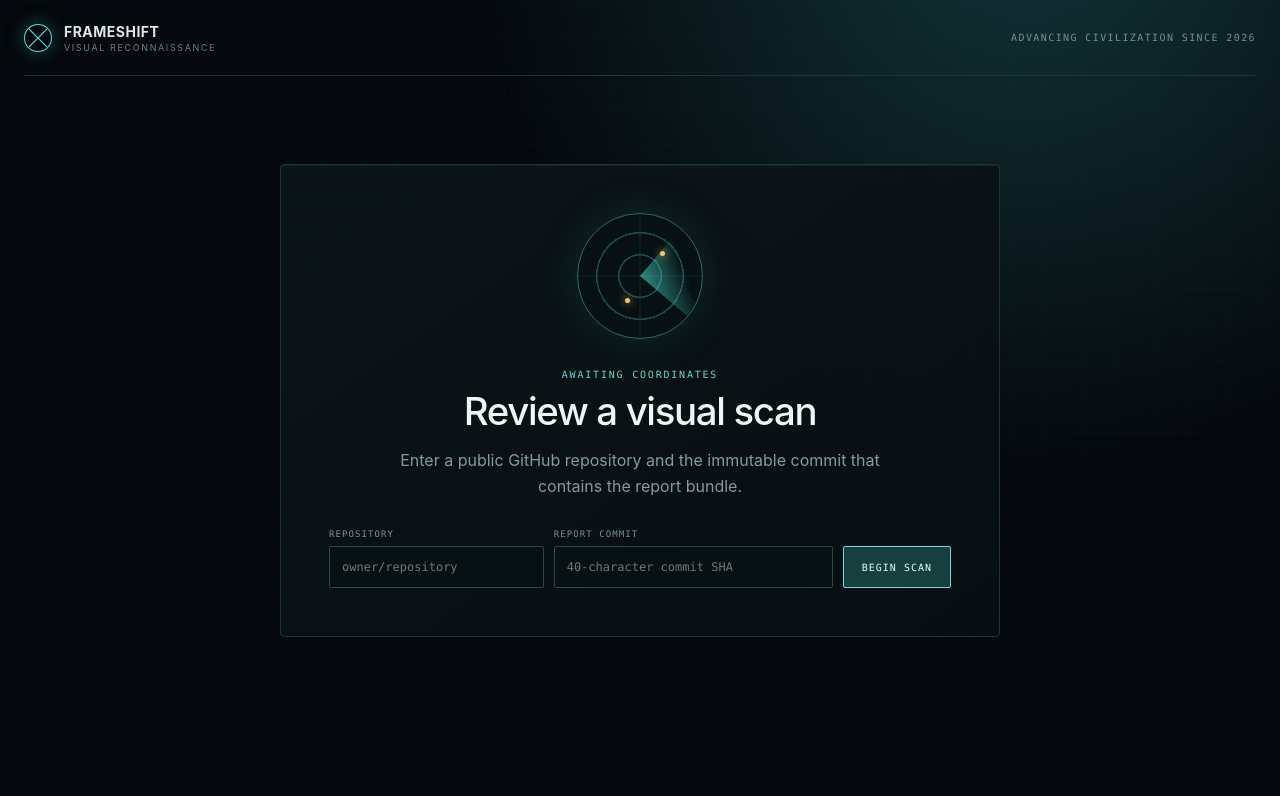
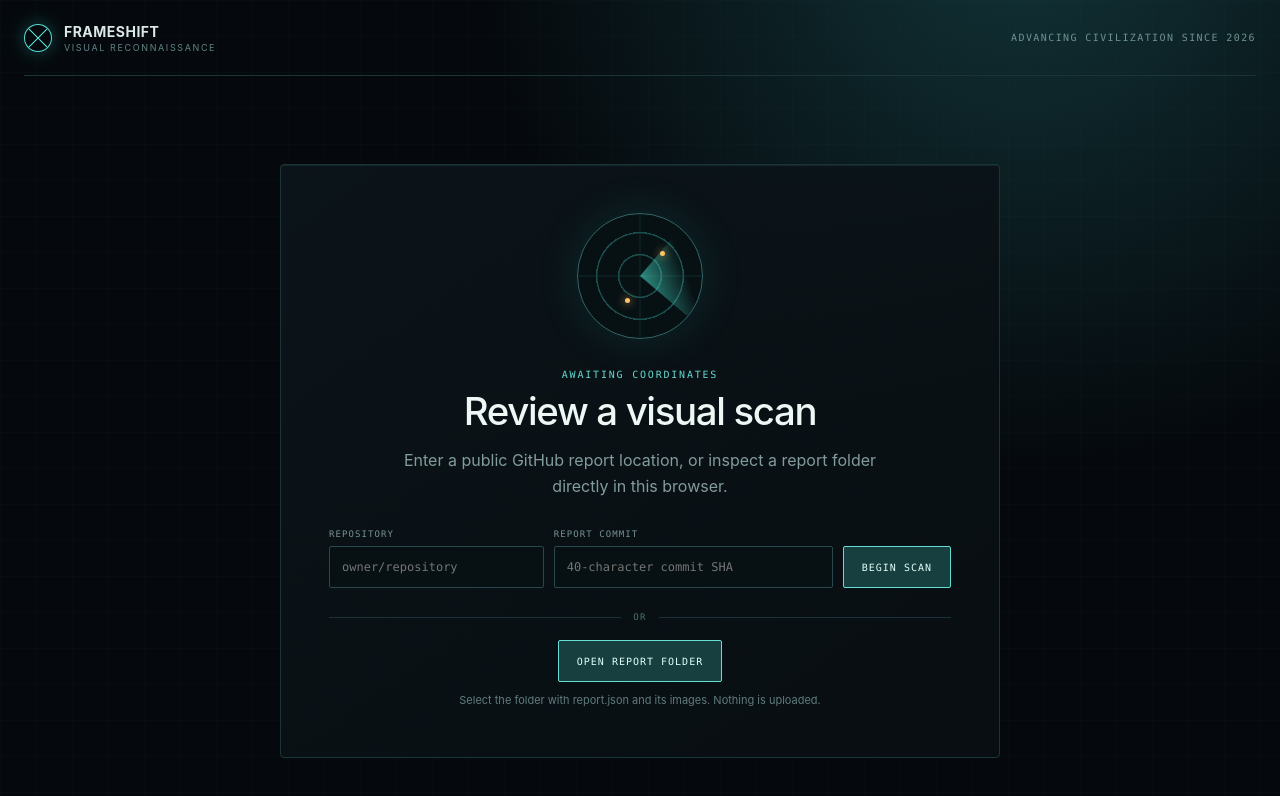
Before and after one commit to dcramer/frameshift, a React (Vite) app in the folder apps/web/: page / in a window 1280 px wide. Shown: the top 796 px of the page. Built offline with nearby package versions, Linux system fonts and the light colour scheme.

Commit message:
feat: open local report folders

```diff
--- a/apps/web/src/App.tsx
+++ b/apps/web/src/App.tsx
@@ -3,20 +3,24 @@ import {
   type VisualDiffFile,
   type VisualDiffReport,
 } from "@frameshift/report";
-import { FormEvent, useEffect, useMemo, useState } from "react";
+import { FormEvent, useEffect, useMemo, useRef, useState } from "react";
+
+import { readBrowserReport } from "./browser-report";
 
 import {
   imageUrl,
   parseScanSource,
   reportUrl,
-  type ScanSource,
+  type ImageSource,
 } from "./scan-source";
 
 type LoadState =
   | { kind: "empty" }
   | { kind: "error"; message: string }
   | { kind: "loading" }
-  | { kind: "ready"; report: VisualDiffReport; source: ScanSource };
+  | { kind: "ready"; report: VisualDiffReport; source: ImageSource };
+
+const directoryPickerAttributes = { webkitdirectory: "" };
 
 function displayName(file: string): string {
   return file
@@ -25,7 +29,11 @@ function displayName(file: string): string {
     .replace(/-/g, " ");
 }
 
-function SourceForm() {
+function SourceForm({
+  onOpenReport,
+}: {
+  onOpenReport(files: readonly File[]): void;
+}) {
   const [repo, setRepo] = useState("");
   const [ref, setRef] = useState("");
 
@@ -44,8 +52,8 @@ function SourceForm() {
       <p className="eyebrow">Awaiting coordinates</p>
       <h1>Review a visual scan</h1>
       <p>
-        Enter a public GitHub repository and the immutable commit that contains
-        the report bundle.
+        Enter a public GitHub report location, or inspect a report folder
+        directly in this browser.
       </p>
       <form onSubmit={submit}>
         <label>
@@ -71,6 +79,29 @@ function SourceForm() {
         </label>
         <button type="submit">Begin scan</button>
       </form>
+      <div className="source-divider" aria-hidden="true">
+        <span>or</span>
+      </div>
+      <div className="browser-source">
+        <label className="report-picker">
+          Open report folder
+          <input
+            {...directoryPickerAttributes}
+            aria-label="Open local report folder"
+            multiple
+            onChange={(event) => {
+              const files = event.currentTarget.files;
+              if (files?.length) onOpenReport(Array.from(files));
+              event.currentTarget.value = "";
+            }}
+            type="file"
+          />
+        </label>
+        <small>
+          Select the folder with report.json and its images. Nothing is
+          uploaded.
+        </small>
+      </div>
     </section>
   );
 }
@@ -80,7 +111,7 @@ function ImagePanel({
   source,
 }: {
   file: VisualDiffFile;
-  source: ScanSource;
+  source: ImageSource;
 }) {
   if (file.status === "changed") {
     return (
@@ -129,7 +160,7 @@ function ReportViewer({
   source,
 }: {
   report: VisualDiffReport;
-  source: ScanSource;
+  source: ImageSource;
 }) {
   const changes = useMemo(
     () => report.files.filter((file) => file.status !== "unchanged"),
@@ -190,6 +221,27 @@ function ReportViewer({
 
 export function App() {
   const [state, setState] = useState<LoadState>({ kind: "loading" });
+  const disposeBrowserReport = useRef<(() => void) | null>(null);
+
+  async function openBrowserReport(files: readonly File[]) {
+    setState({ kind: "loading" });
+    try {
+      const browserReport = await readBrowserReport(files);
+      disposeBrowserReport.current?.();
+      disposeBrowserReport.current = browserReport.dispose;
+      setState({
+        kind: "ready",
+        report: browserReport.report,
+        source: browserReport.source,
+      });
+    } catch (error) {
+      setState({
+        kind: "error",
+        message:
+          error instanceof Error ? error.message : "Could not open report.",
+      });
+    }
+  }
 
   useEffect(() => {
     let active = true;
@@ -220,6 +272,7 @@ export function App() {
     void load();
     return () => {
       active = false;
+      disposeBrowserReport.current?.();
     };
   }, []);
 
@@ -235,7 +288,9 @@ export function App() {
         </a>
         <span className="system-status">Advancing civilization since 2026</span>
       </header>
-      {state.kind === "empty" && <SourceForm />}
+      {state.kind === "empty" && (
+        <SourceForm onOpenReport={(files) => void openBrowserReport(files)} />
+      )}
       {state.kind === "loading" && (
         <section className="status-panel panel">
           <div className="loading-pulse" />
--- /dev/null
+++ b/apps/web/src/browser-report.ts
@@ -0,0 +1,133 @@
+import {
+  parseVisualDiffReport,
+  type VisualDiffReport,
+} from "@frameshift/report";
+
+import type { ImageSource } from "./scan-source";
+
+export interface BrowserReportFile {
+  readonly name: string;
+  readonly webkitRelativePath: string;
+  text(): Promise<string>;
+}
+
+interface ObjectUrlFactory {
+  create(file: BrowserReportFile): string;
+  revoke(url: string): void;
+}
+
+export interface BrowserReport {
+  dispose(): void;
+  report: VisualDiffReport;
+  source: ImageSource;
+}
+
+const browserObjectUrls: ObjectUrlFactory = {
+  create(file) {
+    return URL.createObjectURL(file as File);
+  },
+  revoke(url) {
+    URL.revokeObjectURL(url);
+  },
+};
+
+function selectedPath(file: BrowserReportFile): string {
+  const path = file.webkitRelativePath || file.name;
+  const segments = path.split("/");
+  if (
+    path.startsWith("/") ||
+    path.includes("\\") ||
+    segments.some((segment) => segment === "" || segment === "..")
+  ) {
+    throw new Error(`Selected folder contains an unsafe path: ${path}`);
+  }
+  return path;
+}
+
+function reportImagePaths(report: VisualDiffReport): string[] {
+  const paths = new Set<string>();
+  for (const file of report.files) {
+    if (file.status === "unchanged") continue;
+    for (const path of Object.values(file.images)) paths.add(path);
+  }
+  return [...paths];
+}
+
+export async function readBrowserReport(
+  selectedFiles: readonly BrowserReportFile[],
+  objectUrls: ObjectUrlFactory = browserObjectUrls,
+): Promise<BrowserReport> {
+  if (selectedFiles.length === 0) {
+    throw new Error("Choose a report folder.");
+  }
+
+  const files = new Map<string, BrowserReportFile>();
+  for (const file of selectedFiles) {
+    const path = selectedPath(file);
+    if (files.has(path)) {
+      throw new Error(`Selected folder contains the same path twice: ${path}`);
+    }
+    files.set(path, file);
+  }
+
+  const reportPaths = [...files.keys()].filter(
+    (path) => path === "report.json" || path.endsWith("/report.json"),
+  );
+  if (reportPaths.length !== 1) {
+    throw new Error(
+      reportPaths.length === 0
+        ? "The selected folder does not contain report.json."
+        : "Choose one report folder at a time.",
+    );
+  }
+
+  const reportPath = reportPaths[0]!;
+  const reportFile = files.get(reportPath)!;
+  let value: unknown;
+  try {
+    value = JSON.parse(await reportFile.text());
+  } catch {
+    throw new Error("report.json is not valid JSON.");
+  }
+
+  let report: VisualDiffReport;
+  try {
+    report = parseVisualDiffReport(value);
+  } catch {
+    throw new Error("report.json does not match Frameshift report version 1.");
+  }
+
+  const root = reportPath.slice(0, -"report.json".length);
+  const requiredImages = reportImagePaths(report);
+  const missingImages = requiredImages.filter(
+    (imagePath) => !files.has(`${root}${imagePath}`),
+  );
+  if (missingImages.length > 0) {
+    throw new Error(
+      `The selected folder is missing ${missingImages[0]}${
+        missingImages.length > 1 ? ` and ${missingImages.length - 1} more` : ""
+      }.`,
+    );
+  }
+
+  const createdUrls: string[] = [];
+  const imageUrls = new Map<string, string>();
+  try {
+    for (const imagePath of requiredImages) {
+      const url = objectUrls.create(files.get(`${root}${imagePath}`)!);
+      createdUrls.push(url);
+      imageUrls.set(imagePath, url);
+    }
+  } catch (error) {
+    for (const url of createdUrls) objectUrls.revoke(url);
+    throw error;
+  }
+
+  return {
+    dispose() {
+      for (const url of createdUrls) objectUrls.revoke(url);
+    },
+    report,
+    source: { imageUrls, kind: "browser" },
+  };
+}
--- a/apps/web/src/scan-source.ts
+++ b/apps/web/src/scan-source.ts
@@ -6,6 +6,9 @@ export type ScanSource =
   | { kind: "fixture"; name: string }
   | { kind: "github"; ref: string; repo: string }
   | { kind: "local" };
+
+export type ImageSource =
+  ScanSource | { imageUrls: ReadonlyMap<string, string>; kind: "browser" };
 
 export function parseScanSource(params: URLSearchParams): ScanSource | null {
   const repo = params.get("repo");
@@ -54,7 +57,12 @@ export function reportUrl(source: ScanSource): string {
   return `${reportBaseUrl(source)}/report.json`;
 }
 
-export function imageUrl(source: ScanSource, imagePath: string): string {
+export function imageUrl(source: ImageSource, imagePath: string): string {
+  if (source.kind === "browser") {
+    const url = source.imageUrls.get(imagePath);
+    if (!url) throw new Error(`Local report image is missing: ${imagePath}`);
+    return url;
+  }
   return `${reportBaseUrl(source)}/${imagePath
     .split("/")
     .map(encodeURIComponent)
--- a/apps/web/src/styles.css
+++ b/apps/web/src/styles.css
@@ -245,7 +245,8 @@ input:focus {
 }
 
 form button,
-.status-panel a {
+.status-panel a,
+.report-picker {
   height: 42px;
   border: 1px solid #67ded3;
   border-radius: 2px;
@@ -260,6 +261,67 @@ form button,
     monospace;
   letter-spacing: 0.1em;
   text-transform: uppercase;
+}
+
+.source-divider {
+  display: flex;
+  align-items: center;
+  gap: 12px;
+  margin: 24px 0 18px;
+  color: #4f6f70;
+  font:
+    9px ui-monospace,
+    SFMono-Regular,
+    Menlo,
+    monospace;
+  letter-spacing: 0.14em;
+  text-transform: uppercase;
+}
+
+.source-divider::before,
+.source-divider::after {
+  width: 100%;
+  height: 1px;
+  background: #193338;
+  content: "";
+}
+
+.browser-source {
+  display: grid;
+  justify-items: center;
+  gap: 10px;
+}
+
+.browser-source small {
+  color: #5f7c7d;
+  font-size: 11px;
+  line-height: 1.5;
+}
+
+.report-picker {
+  position: relative;
+  display: inline-grid;
+  align-items: center;
+  cursor: pointer;
+}
+
+.report-picker:hover {
+  background: #205052;
+}
+
+.report-picker:focus-within {
+  outline: 2px solid #59cfc6;
+  outline-offset: 2px;
+}
+
+.report-picker input {
+  position: absolute;
+  width: 1px;
+  height: 1px;
+  overflow: hidden;
+  clip: rect(0 0 0 0);
+  clip-path: inset(50%);
+  white-space: nowrap;
 }
 
 .report-layout {
```
Also changed, not shown: 2 other files (tests, documents, lock files or other folders).
